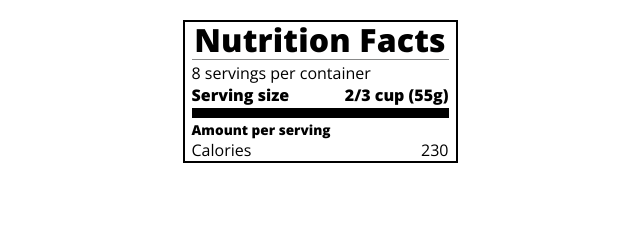
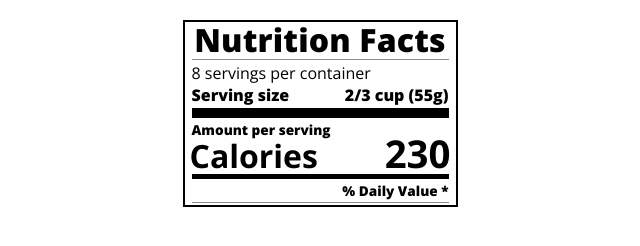
Before and after one commit to jbrown307/nutrition-facts, a plain HTML site: page index.html in a window 1280 px wide. Shown: the whole page, without its empty margins (320-960 px from the left). Drawn offline with nearby package versions, Linux system fonts and the light colour scheme.

Commit message:
ADD second label section

```diff
--- a/index.html
+++ b/index.html
@@ -27,6 +27,11 @@
       </div>
       <span>230</span>
     </div>
+    <div class="divider medium"></div>
+    <div class="daily-value small-text">
+      <p class="bold right">% Daily Value *</p>
+      <div class="divider"></div>
+    </div>
   </div>
 </body>
 </html>
--- a/styles.css
+++ b/styles.css
@@ -70,3 +70,23 @@ To solve this, reset the box model by creating a * selector and giving it a box-
 .calories-info h2 {
   margin: 0;
 }
+
+.left-container p {
+  font-size: 2em;
+  font-weight: 700;
+  margin: -5px -2px;
+}
+
+.calories-info span {
+  font-size: 2.4em;
+  font-weight: 700;
+  margin: -7px -2px;
+}
+
+.medium {
+  height: 5px;
+}
+
+.right {
+  justify-content: flex-end;
+}
```
